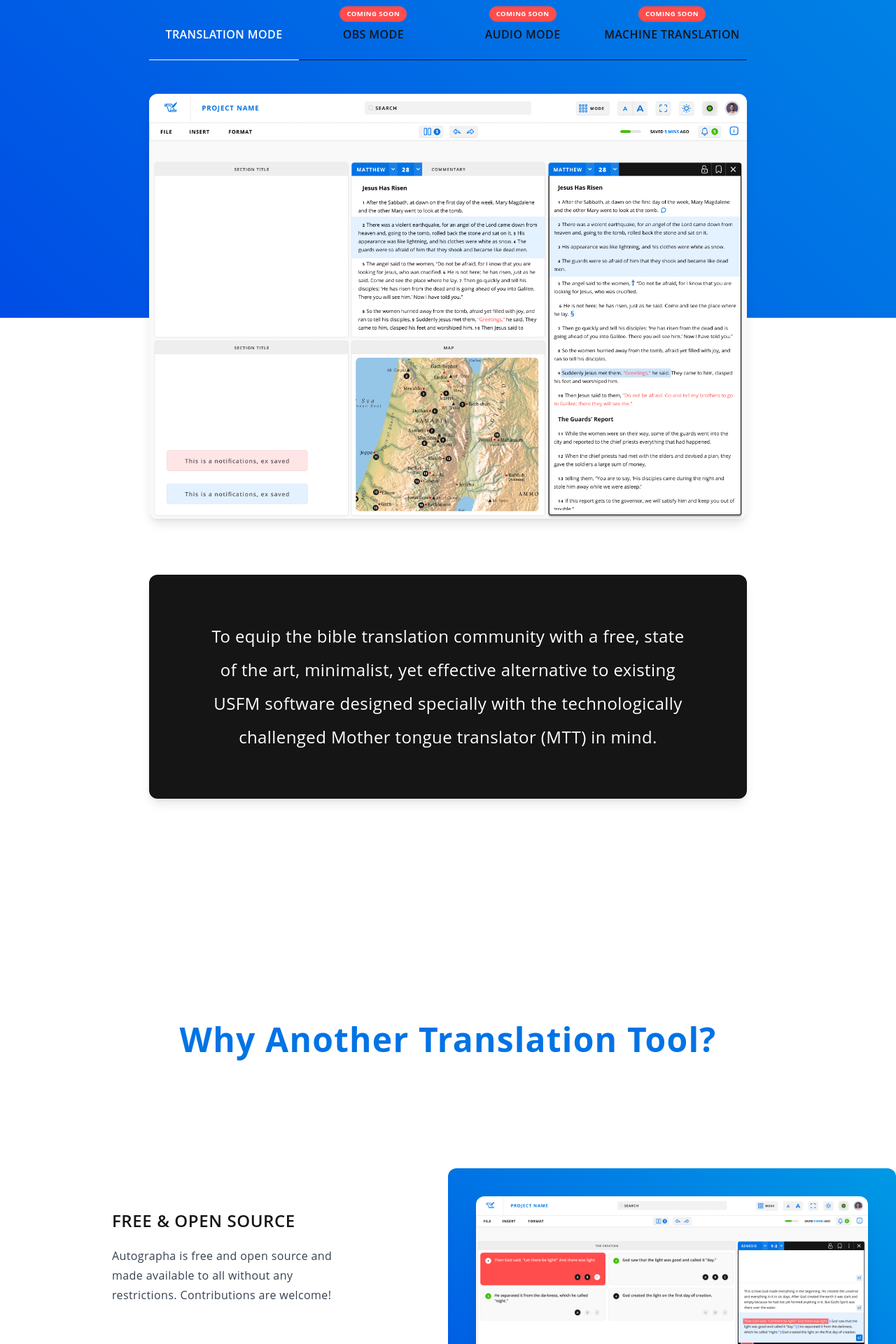
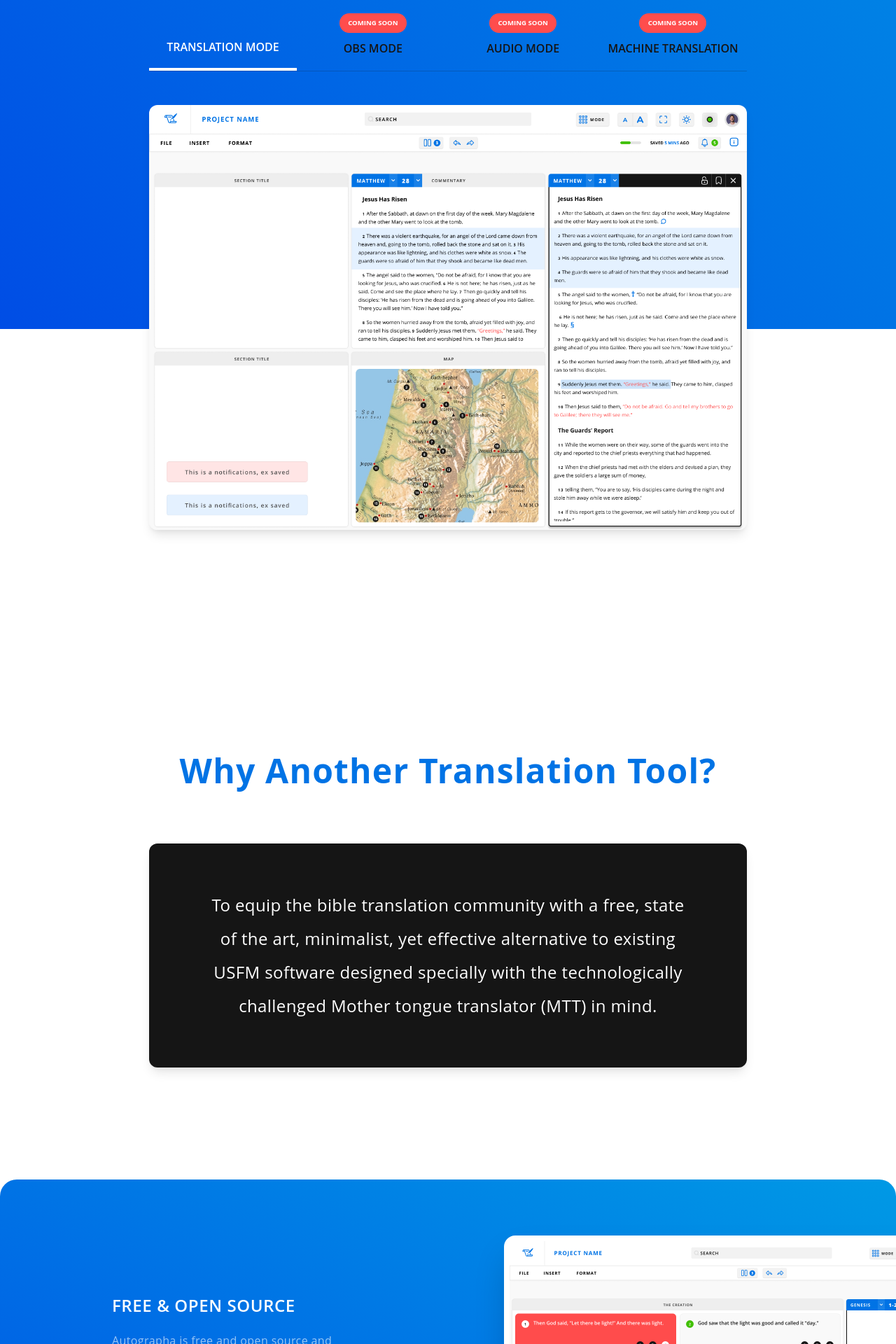
Before and after one commit to friendsofagape/autographa-website, a Next.js app: page / in a window 1280 px wide. Shown: the part 760-2680 px from the top of the page at 70% size. Built offline with nearby package versions, Linux system fonts and the light colour scheme.

Commit message:
Coming soon

```diff
--- a/pages/index.tsx
+++ b/pages/index.tsx
@@ -1,5 +1,7 @@
-/* eslint-disable @next/next/no-img-element */
-import Image from 'next/image'
+import React, { useState } from 'react'
+import { Tab } from '@headlessui/react'
+import { classNames } from '@/utils/functions'
+
 import Menu from '@/layout/Menu'
 import Feature from '@/components/Feature'
 
@@ -7,12 +9,68 @@
 import WindowsLogo from '../public/logos/windows.svg'
 import LinuxLogo from '../public/logos/linux.svg'
 
-import { CodeIcon, PencilIcon, SupportIcon, CloudUploadIcon, GlobeIcon, GlobeAltIcon, DesktopComputerIcon, DatabaseIcon, CollectionIcon, TemplateIcon, StatusOfflineIcon, LibraryIcon } from '@heroicons/react/outline';
+
+import {
+  CodeIcon, PencilIcon, SupportIcon, CloudUploadIcon, GlobeIcon, GlobeAltIcon, DesktopComputerIcon,
+  DatabaseIcon, CollectionIcon, TemplateIcon, StatusOfflineIcon, LibraryIcon
+} from '@heroicons/react/outline';
 
 
 export default function Index() {
+
+  interface category {
+    id: number;
+    title: string
+    image: string;
+    isComingSoon: boolean;
+  }
+
+  const categoriesItems: category[] = [
+    {
+      id: 1,
+      title: "Translation mode",
+      image: '/images/editor.png',
+      isComingSoon: false,
+    },
+    {
+      id: 1,
+      title: "OBS Mode",
+      image: '/images/editor-obs.png',
+      isComingSoon: true,
+    },
+    {
+      id: 1,
+      title: "Audio Mode",
+      image: '/images/editor-audio.png',
+      isComingSoon: true,
+    },
+    {
+      id: 1,
+      title: "Machine Translation",
+      image: '/images/editor.png',
+      isComingSoon: true,
+    },
+  ];
+
+  let [categories] = useState(categoriesItems);
+
+  let [features] = useState([
+    { icon: "CodeIcon", text: "open source", description: "MIT license" },
+    { icon: "PencilIcon", text: "USFM Editing", description: "Some Description" },
+    { icon: "SupportIcon", text: "Translation Helps", description: "Some Description" },
+    { icon: "CloudUploadIcon", text: "USFM Import", description: "Some Description" },
+    { icon: "GlobeIcon", text: "Multi-language", description: "Some Description", tags: ["LTR"] },
+    { icon: "TemplateIcon", text: "Modular", description: "Some Description", tags: ["OBS", "Audio", "MT"] },
+    { icon: "StatusOfflineIcon", text: "offline mode", description: "Some Description" },
+    { icon: "GlobeAltIcon", text: "Web App", description: "Some Description" },
+    { icon: "DesktopComputerIcon", text: "Desktop App", description: "Some Description", tags: ["Windows", "Mac OSX", "Linux"] },
+    { icon: "LibraryIcon", text: "Cross Platform", description: "Some Description", className: "col-start-2" },
+  ])
+
   return (
     <>
+      <Tab.Group>
+
         <div className="pb-52 bg-primary bg-gradient-to-tr from-primaryDHue to-primaryLHue">
           <div className="container mx-auto">
             <Menu />
@@ -48,61 +106,98 @@
               </div>
 
 
-            <ul className="grid grid-cols-4 w-2/3 mx-auto uppercase font-semibold cursor-pointer">
+              {/* <ul className="grid grid-cols-4 w-2/3 mx-auto uppercase font-semibold cursor-pointer border-b border-secondary">
                 <li className="text-white hover:text-secondary border-b border-white hover:border-secondary pb-6">Translation mode</li>
                 <li className="relative border-b border-secondary hover:text-white hover:border-white">OBS mode<span className="absolute right-0 left-0 mx-auto w-24 p-1 px-2 rounded-full -mt-7 text-white font-bold text-xxs bg-highlight">coming soon</span></li>
                 <li className="relative border-b border-secondary hover:text-white hover:border-white">Audio mode<span className="absolute right-0 left-0 mx-auto w-24 p-1 px-2 rounded-full -mt-7 text-white font-bold text-xxs bg-highlight">coming soon</span></li>
                 <li className="relative border-b border-secondary hover:text-white hover:border-white">Machine Translation<span className="absolute right-0 left-0 mx-auto w-24 p-1 px-2 rounded-full -mt-7 text-white font-bold text-xxs bg-highlight">coming soon</span></li>
-            </ul>
+              </ul> */}
+
+
+              <Tab.List className="w-2/3 mx-auto flex space-x-1 border-b border-secondary/20">
+                {categories.map((category) => (
+                  <Tab
+                    key={category.id}
+                    className={({ selected }) =>
+                      classNames(
+                        'w-full py-5 leading-5 font-semibold uppercase relative rounded-t-xl hover:bg-white/[0.12]',
+                        selected
+                          ? 'text-white border-b-4 border-white '
+                          : 'text-secondary hover:text-white'
+                      )
+                    }
+                  >
+                    {category.title}
+                    {!!category.isComingSoon &&
+                      <span className="absolute right-0 left-0 mx-auto w-24 p-1 px-2 rounded-full -mt-10 text-white font-bold text-xxs bg-highlight">coming soon</span>
+                    }
+                  </Tab>
+                ))}
+              </Tab.List>
+
+
 
             </div>
           </div>
         </div>
 
-      <div className="container mx-auto">
-        <img className="mx-auto -mt-80 w-2/3 rounded-xl shadow-lg" src="/images/editor.png" alt="" />
-        <div className="mx-auto w-2/3 bg-secondary p-16 px-20 m-20 leading-loose text-2xl text-center text-white rounded-xl shadow-lg ">
-          To equip the bible translation community with a free, state of the art, minimalist, yet effective alternative to existing USFM software designed specially with the technologically challenged Mother tongue translator (MTT) in mind.
-        </div>
-      </div>
+        <Tab.Panels>
+          {categories.map((posts, idx) => (
+            <Tab.Panel key={idx} className="container mx-auto">
+              <img className="mx-auto -mt-80 w-2/3 rounded-xl shadow-lg" src={posts.image} alt="Editor" />
+            </Tab.Panel>
+          ))}
+        </Tab.Panels>
+
+
+      </Tab.Group>
+
+      {/* <div className="container mx-auto"> */}
+      {/* <img className="mx-auto -mt-80 w-2/3 rounded-xl shadow-lg" src="/images/editor.png" alt="" /> */}
+
+      {/* </div> */}
 
       <div className="container mx-auto my-80">
 
         <h2 className="heading">Why another translation tool?</h2>
 
-        <div className="my-40 grid grid-cols-2 items-center">
-          <div className="px-40">
+        <div className="mx-auto mt-20 w-2/3 bg-secondary p-16 px-20 leading-loose text-2xl text-center text-white rounded-xl shadow-lg ">
+          To equip the bible translation community with a free, state of the art, minimalist, yet effective alternative to existing USFM software designed specially with the technologically challenged Mother tongue translator (MTT) in mind.
+        </div>
+
+        <div className="section">
+          <div className="px-40 text-white">
             <h3 className="heading">Free &amp; Open Source</h3>
-            <p className="mb-20 prose">Autographa is free and open source and made available to all without any restrictions. Contributions are welcome!</p>
+            <p className="mb-20 prose text-white/60">Autographa is free and open source and made available to all without any restrictions. Contributions are welcome!</p>
             <h3 className="heading">Cross-Platform</h3>
-            <p className="prose">Autographa is available both as a desktop application (Windows, Linux and MacOS) and as a website so that you can work from anywhere.</p>
+            <p className="prose text-white/60">Autographa is available both as a desktop application (Windows, Linux and MacOS) and as a website so that you can work from anywhere.</p>
           </div>
-          <div className="p-10 bg-primary bg-gradient-to-tr from-primaryDHue to-primaryLHue rounded-xl">
-            <img className="rounded-xl shadow-xl" src="/images/editor-audio.png" alt="" />
+          <div className="p-20 -mr-64">
+            <img className="rounded-2xl shadow-2xl p-2 bg-white" src="/images/editor-audio.png" alt="" />
           </div>
         </div>
 
-        <div className="my-40 grid grid-cols-2 items-center">
+        <div className="section">
           <div className="px-40 order-last">
             <h3 className="heading">User Centric</h3>
-            <p className="mb-20 prose">The application is built from the ground up get you started with little or no training while enabling both beginners and vetrens to their best work!</p>
+            <p className="mb-20 prose text-white/60">The application is built from the ground up get you started with little or no training while enabling both beginners and veteran to their best work!</p>
             <h3 className="heading">Performance</h3>
-            <p className="prose">We use the latest technology to maximize performance and provide you with an uninterrupted work flow.</p>
+            <p className="prose text-white/60">We use the latest technology to maximize performance and provide you with an uninterrupted work flow.</p>
           </div>
-          <div className="p-10 bg-primary bg-gradient-to-tr from-primaryDHue to-primaryLHue rounded-xl">
-            <img className="rounded-xl shadow-xl" src="/images/editor-audio.png" alt="" />
+          <div className="p-20 -ml-64">
+            <img className="rounded-2xl shadow-2xl p-2 bg-white" src="/images/editor-audio.png" alt="" />
           </div>
         </div>
 
-        <div className="my-40 grid grid-cols-2 items-center">
+        <div className="section">
           <div className="px-40">
             <h3 className="heading">Multilingual</h3>
-            <p className="mb-20 prose">Autographa&apos;s User Interface is localized into Hindi,Arabic, Portuguese and Spanish and it supports rendering and editing complex scripts like Awami Nastaliq (right to left).</p>
+            <p className="mb-20 prose text-white/60">Autographa&apos;s User Interface is localized into Hindi,Arabic, Portuguese and Spanish and it supports rendering and editing complex scripts like Awami Nastaliq (right to left).</p>
             <h3 className="heading">CCBT ready</h3>
-            <p className="prose">Autographa has shown great success in being used on the field for translation projects using the Church Centric Bible Translation paradigm.</p>
+            <p className="prose text-white/60">Autographa has shown great success in being used on the field for translation projects using the Church Centric Bible Translation paradigm.</p>
           </div>
-          <div className="p-10 bg-primary bg-gradient-to-tr from-primaryDHue to-primaryLHue rounded-xl">
-            <img className="rounded-xl shadow-xl" src="/images/editor-audio.png" alt="" />
+          <div className="p-20 -mr-64">
+            <img className="rounded-2xl shadow-2xl p-2 bg-white" src="/images/editor-audio.png" alt="" />
           </div>
         </div>
 
@@ -115,22 +210,35 @@
         <div className="container mx-auto py-40">
           <h2 className="heading">Features</h2>
           <div className="my-40 mx-auto grid grid-cols-3 gap-10">
-            <Feature icon={<CodeIcon className="w-7" />} text="open source" ></Feature>
-            <Feature icon={<PencilIcon className="w-7" />} text="USFM Editing" ></Feature>
-            <Feature icon={<SupportIcon className="w-7" />} text="Translation Helps" ></Feature>
-            <Feature icon={<CloudUploadIcon className="w-7" />} text="USFM Import" ></Feature>
-            <Feature icon={<GlobeIcon className="w-7" />} text="Multi-language" tags={["LTR"]}></Feature>
-            <Feature icon={<TemplateIcon className="w-7" />} text="Modular" tags={["OBS", "Audio", "MT"]}></Feature>
-            <Feature icon={<StatusOfflineIcon className="w-7" />} text="offline mode" ></Feature>
-            <Feature icon={<GlobeAltIcon className="w-7" />} text="Web App" ></Feature>
-            <Feature icon={<DesktopComputerIcon className="w-7" />} text="Desktop App" tags={["Windows", "Mac OSX", "Linux"]} ></Feature>
-            <Feature icon={<LibraryIcon className="w-7" />} text="Cross Platform" className="col-start-2"></Feature>
+            {
+              features.map((item, id) => (
+                <Feature key={id} icon={item.icon} text={item.text} description={item.description} className={item.className} />
+              ))
+            }
+            <div>
+
+
+            </div>
           </div>
         </div>
       </div>
 
       <div className="bg-secondary">
-        <div className="container mx-auto py-10">
+        <div className="container mx-auto py-20 text-white">
+
+          <div className="grid grid-cols-2 gap-20 items-center">
+            <div>
+              <h3 className="heading">Autographa</h3>
+              <h5>&copy; Bridge Connectivity Solutions Pvt. Ltd.</h5>
+            </div>
+            <ul className="flex gap-5">
+              <li><a href="#">Features</a></li>
+              <li><a href="#">Docs</a></li>
+              <li><a href="#">Success Stories</a></li>
+              <li><a href="#">Try It</a></li>
+              <li><a href="#">Download</a></li>
+            </ul>
+          </div>
 
         </div>
       </div>
--- a/styles/globals.css
+++ b/styles/globals.css
@@ -36,5 +36,9 @@
 }
 
 h3.heading {
-  @apply my-5 text-secondary text-2xl font-semibold tracking-wide uppercase;
+  @apply my-5 text-white text-2xl font-semibold tracking-wide uppercase;
 }
+
+.section {
+  @apply my-40 grid grid-cols-2 items-center bg-primary bg-gradient-to-tr from-primaryDHue to-primaryLHue rounded-3xl overflow-hidden
+}
```
Also changed, not shown: src/components/Feature.tsx (+37 -12 lines), public/images/editor-obs.png (added). Lines whose indentation alone changed are shown as unchanged.
